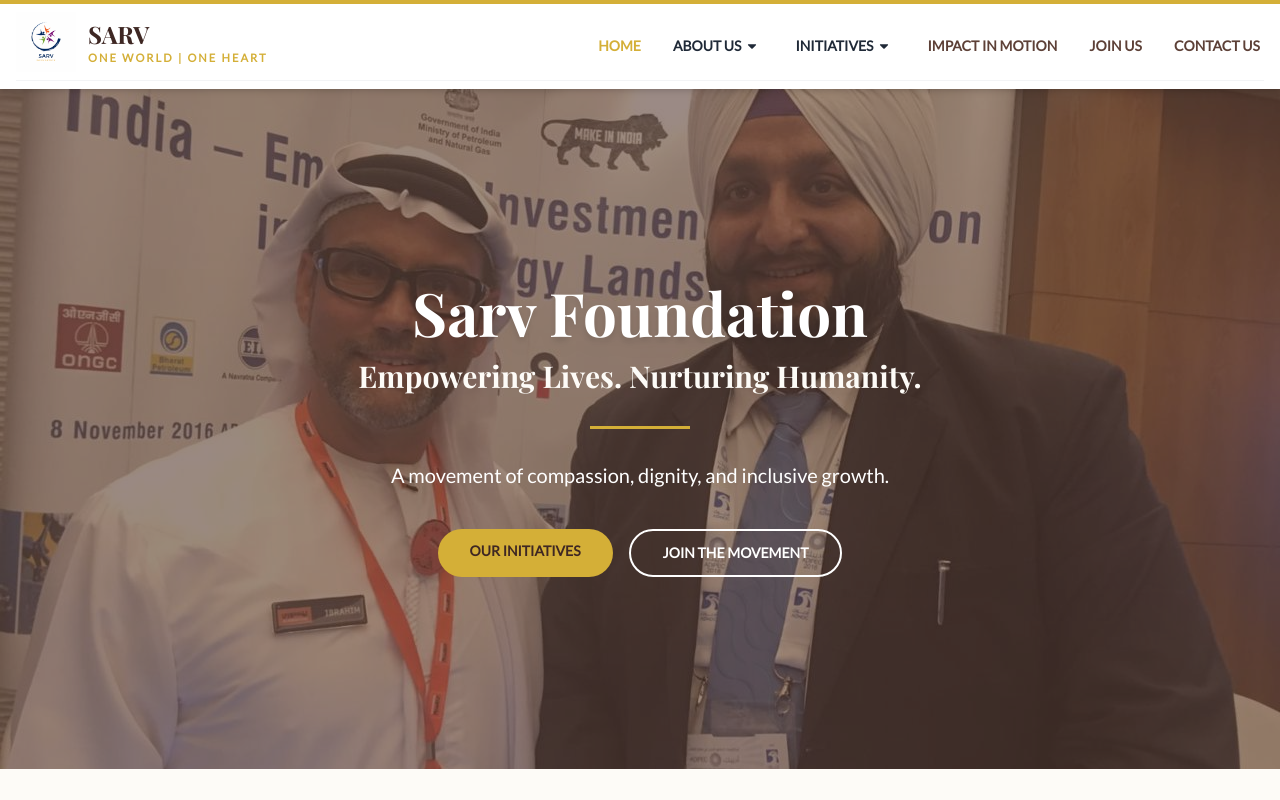
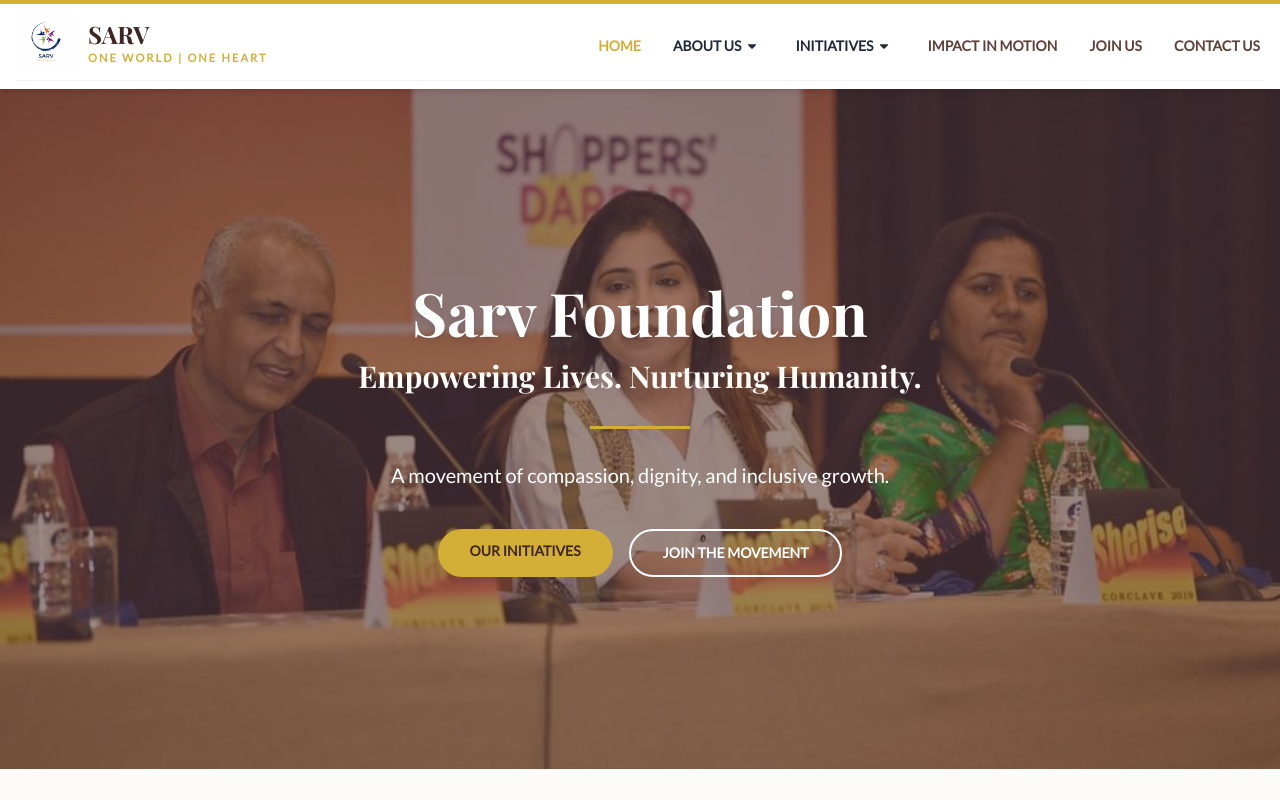
Before and after one commit to RizeonEnterprises/sarv-foundation, a React (Vite) app: page / in a window 1280 px wide. Shown: the top 800 px of the page. Built offline with nearby package versions, Linux system fonts and the light colour scheme.

Commit message:
Update HeroSlideshow.tsx

```diff
--- a/src/components/HeroSlideshow.tsx
+++ b/src/components/HeroSlideshow.tsx
@@ -3,15 +3,15 @@ import { Link } from 'react-router-dom';
 import classNames from 'classnames';
 
 const slides = [
+    '/assets/image9.jpeg',
     '/assets/FB_IMG_1583815239968.jpg',
-    '/assets/image4.jpeg',
     '/assets/FB_IMG_1580443822070.jpg',
     '/assets/image5.jpeg',
     '/assets/image_fc1e115a-1fc8-44fc-af3e-80932b33172320220706_114518.jpg',
     '/assets/image6.jpeg',
     '/assets/image7.jpeg',
     '/assets/image8.jpeg',
-    '/assets/image9.jpeg'
+    '/assets/image4.jpeg'
 ];
 
 const HeroSlideshow = () => {
```
